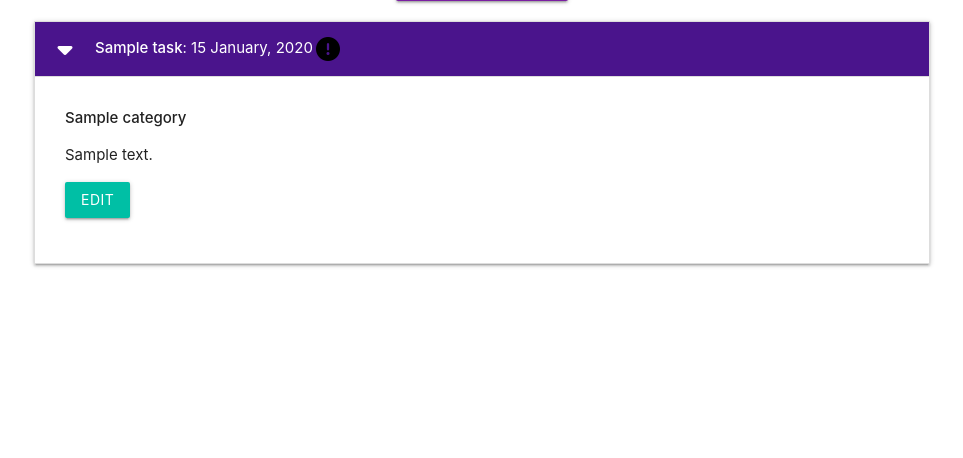
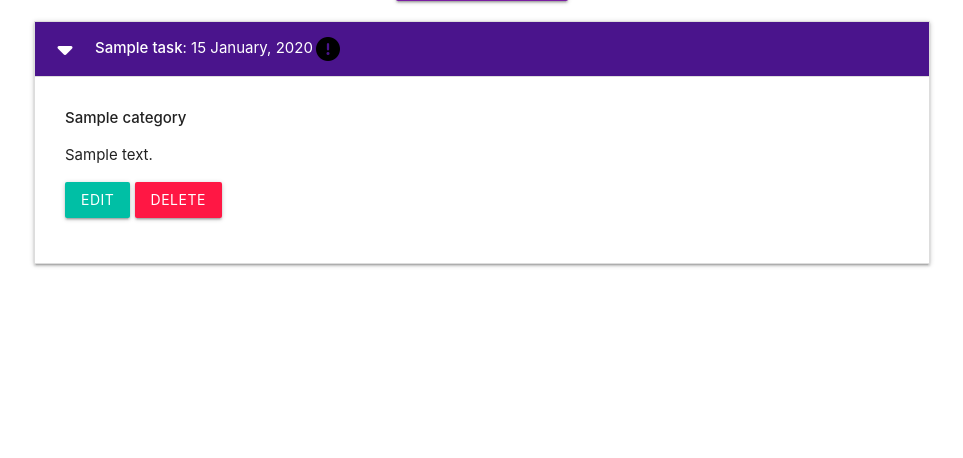
Before and after one commit to petra66orii/task-manager, a Flask app: page / in a window 1280 px wide, after a click that opens the changed part. Shown: the part 212-670 px from the top of the page, without its empty margins (158-1121 px from the left). Run offline with Flask 3, Linux system fonts and the light colour scheme; tables that the repository leaves empty hold one stand-in row (values such as "Sample post").

Commit message:
Add delete task functionality

```diff
--- a/taskmanager/routes.py
+++ b/taskmanager/routes.py
@@ -66,3 +66,10 @@ def edit_task(task_id):
         db.session.commit()
         return redirect(url_for('home'))
     return render_template('edit_task.html', task=task, categories=categories)
+
+@app.route("/delete_task/<int:task_id>")
+def delete_task(task_id):
+    task = Task.query.get_or_404(task_id)
+    db.session.delete(task)
+    db.session.commit()
+    return redirect(url_for("home"))
--- a/taskmanager/templates/tasks.html
+++ b/taskmanager/templates/tasks.html
@@ -28,6 +28,7 @@
         <p>{{ task.task_description }}</p>
         <p>
           <a href="{{ url_for('edit_task', task_id=task.id) }}" class="btn teal accent-4">Edit</a>
+          <a href="{{ url_for('delete_task', task_id=task.id) }}" class="btn red accent-3">Delete</a>
         </p>
       </div>
     </li>
```
